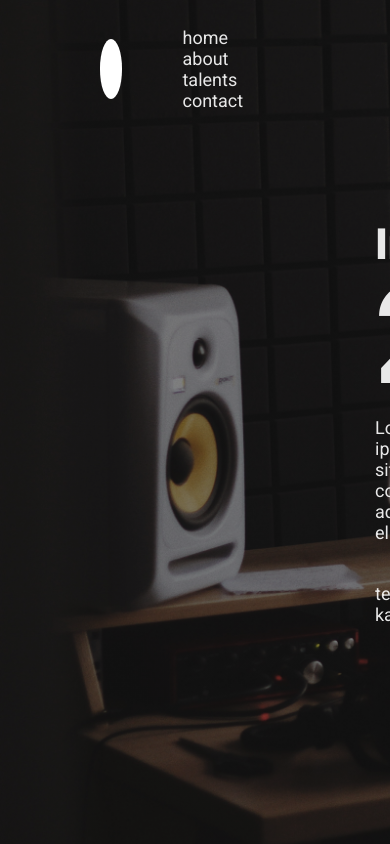
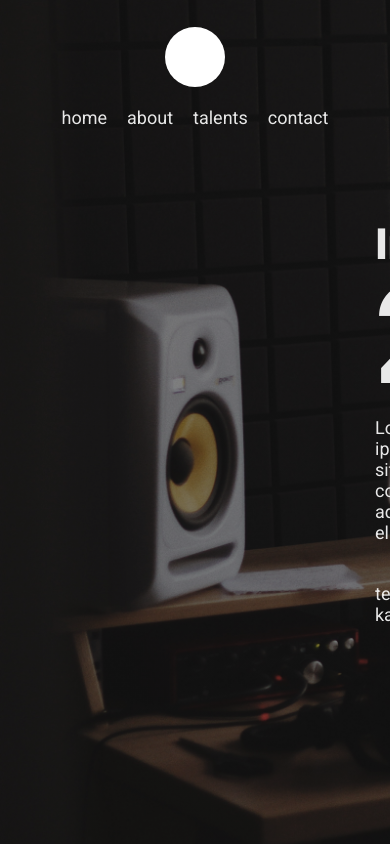
Before and after one commit to faishalirwn/25LabStudio, a Next.js app: page / in a window 390 px wide. Shown: the top 844 px of the page. Built offline with nearby package versions, Linux system fonts and the light colour scheme.

Commit message:
Layout component responsive

```diff
--- a/components/layout.js
+++ b/components/layout.js
@@ -12,11 +12,11 @@ export default function Layout({ children }) {
             </Head>
 
             <nav className={styles.nav}>
-                <div className={styles.logo}>
-                    <Link href="/">
-                        {''}
-                    </Link>
-                </div>
+                <Link href="/">
+                    <a className={styles.logo} target="_blank" rel="noopener noreferrer">
+
+                    </a>
+                </Link>
                 <ul className={styles["nav-right"]}>
                     <li><Link href="/">home</Link></li>
                     <li><Link href="/about">about</Link></li>
--- a/components/layout.module.css
+++ b/components/layout.module.css
@@ -13,10 +13,11 @@
 }
 
 .logo {
+    display: inline-block;
+    background-color: white;
+    border-radius: 50%;
     width: 60px;
     height: 60px;
-    background-color: white;
-    border-radius: 50%;
 }
 
 .nav-right {
@@ -29,3 +30,32 @@
     list-style-type: none;
     margin-left: 60px;
 }
+
+@media (max-width: 768px) {
+    .container {
+        padding: 0 50px;
+    }
+
+    .nav-right li {
+        margin: 0 15px;
+    }
+}
+
+@media (max-width: 500px) {
+    .container {
+        padding: 0 25px;
+    }
+
+    .nav {
+        flex-direction: column;
+    }
+
+    .nav-right {
+        margin-top: 15px;
+        text-align: center;
+    }
+
+    .nav-right li {
+        margin: 5px 10px;
+    }
+}
```
